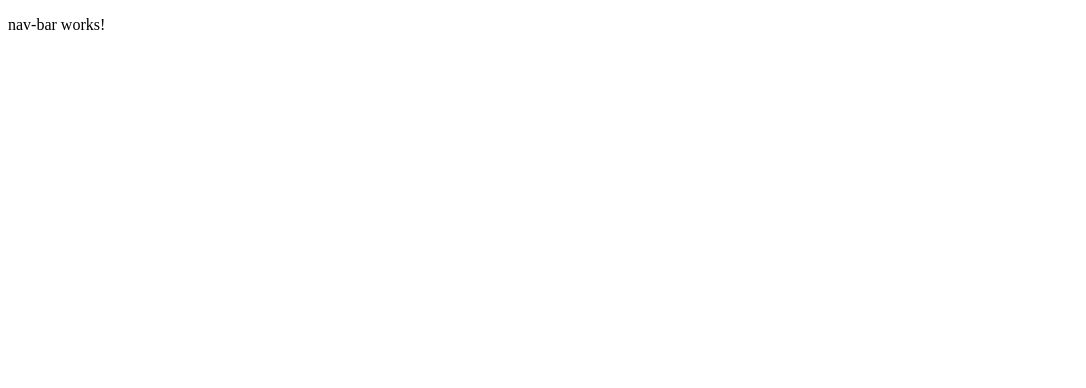
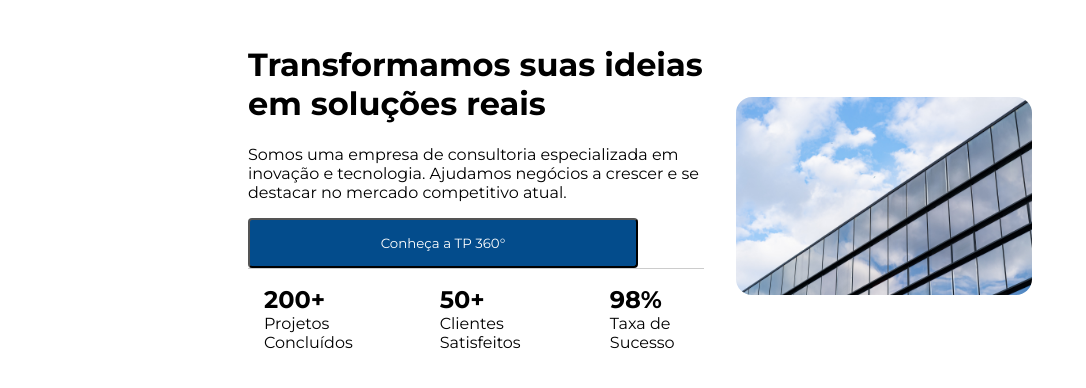
Before and after one commit to Gabriel-Alves-Sales/projeto-tp, an Angular app in the folder tp-consultoria/: page /home in a window 1280 px wide. Shown: the top 388 px of the page, without its empty margins (0-1086 px from the left). Built offline with nearby package versions, Linux system fonts and the light colour scheme.

Commit message:
WIP: home

```diff
--- a/tp-consultoria/angular.json
+++ b/tp-consultoria/angular.json
@@ -26,6 +26,7 @@
             "tsConfig": "tsconfig.app.json",
             "inlineStyleLanguage": "scss",
             "assets": [
+              "src/assets",
               {
                 "glob": "**/*",
                 "input": "public"
@@ -90,6 +91,7 @@
             "tsConfig": "tsconfig.spec.json",
             "inlineStyleLanguage": "scss",
             "assets": [
+              "src/assets",
               {
                 "glob": "**/*",
                 "input": "public"
--- /dev/null
+++ b/tp-consultoria/src/app/pages/home/components/home-values/home-values.component.html
@@ -0,0 +1,6 @@
+<div class="home-values">
+    <div class="home-values__numbers" *ngFor="let number of numbers">
+        <p>{{number.number}}</p>
+        <span>{{number.description}}</span>
+    </div>
+</div>
--- /dev/null
+++ b/tp-consultoria/src/app/pages/home/components/home-values/home-values.component.scss
@@ -0,0 +1,17 @@
+.home-values {
+    display: flex;
+    gap: 5rem;
+    border-top: 1px solid #ccc;
+    padding: 1rem;
+
+    &__numbers {
+        display: flex;
+        flex-direction: column;
+
+        p {
+            margin: unset;
+            font-weight: bold;
+            font-size: 24px;
+        }
+    }
+}
--- /dev/null
+++ b/tp-consultoria/src/app/pages/home/components/home-values/home-values.component.ts
@@ -0,0 +1,17 @@
+import { CommonModule } from '@angular/common';
+import { Component } from '@angular/core';
+import { IHomeValues } from './interfaces/home-values.interface';
+
+@Component({
+  selector: 'app-home-values',
+  imports: [CommonModule],
+  templateUrl: './home-values.component.html',
+  styleUrl: './home-values.component.scss'
+})
+export class HomeValuesComponent {
+  public numbers: Array<IHomeValues> = [
+    { number: '200+', description: 'Projetos Concluídos' },
+    { number: '50+', description: 'Clientes Satisfeitos' },
+    { number: '98%', description: 'Taxa de Sucesso' }
+  ]
+}
--- /dev/null
+++ b/tp-consultoria/src/app/pages/home/components/home-values/interfaces/home-values.interface.ts
@@ -0,0 +1,4 @@
+export interface IHomeValues{
+    number:string
+    description?:string
+}
--- a/tp-consultoria/src/app/pages/home/home.component.html
+++ b/tp-consultoria/src/app/pages/home/home.component.html
@@ -1 +1,28 @@
-<app-nav-bar></app-nav-bar>
+<main class="home">
+    <!--INFORMAÇÕES-->
+    <div class="home__info">
+        <!--TITULO-->
+        <h1>
+            Transformamos
+            suas ideias
+            em soluções reais
+        </h1>
+
+        <!--DESCRIÇÃO-->
+        <p>Somos uma empresa de consultoria especializada em inovação e tecnologia. Ajudamos negócios a crescer e se
+            destacar no mercado competitivo atual.
+        </p>
+
+        <!--BOTÃO DE AÇÃO-->
+        <button>Conheça a TP 360°</button>
+
+        <!--NÚMEROS ALCANÇADOS-->
+        <div class="home__numbers">
+            <app-home-values></app-home-values>
+        </div>
+    </div>
+
+    <div class="home__illustration">
+        <img src="../../../assets/banner-home.jpg" alt="">
+    </div>
+</main>
--- a/tp-consultoria/src/app/pages/home/home.component.scss
+++ b/tp-consultoria/src/app/pages/home/home.component.scss
@@ -0,0 +1,32 @@
+.home {
+    display: flex;
+    width: -webkit-fill-available;
+    padding: 1rem 15rem;
+    gap: 2rem;
+    align-items: center;
+
+    &__info {
+        button {
+            width: 390px;
+            height: 50px;
+            background-color: #034C8C;
+            border-radius: 4px;
+            color: white;
+        }
+    }
+
+    &__illustration {
+        width: 100%;
+        height: min-content;
+
+        img {
+            width: 100%;
+            height: 100%;
+            object-fit: contain;
+            object-position: left;
+            display: block;
+
+            border-radius: 16px;
+        }
+    }
+}
--- a/tp-consultoria/src/app/pages/home/imports/home.imports.ts
+++ b/tp-consultoria/src/app/pages/home/imports/home.imports.ts
@@ -1,9 +1,11 @@
 import { CommonModule } from "@angular/common"
 import { NavBarComponent } from "../../../shared/components/nav-bar/nav-bar.component"
+import { HomeValuesComponent } from "../components/home-values/home-values.component"
 
 export const HomeImports = [
     CommonModule,
 
     //COMPONENTS
-    NavBarComponent
+    NavBarComponent,
+    HomeValuesComponent
 ]
--- a/tp-consultoria/src/styles.scss
+++ b/tp-consultoria/src/styles.scss
@@ -1 +1,8 @@
 /* You can add global styles to this file, and also import other style files */
+@import url('https://fonts.googleapis.com/css2?family=Inter:ital,opsz,wght@0,14..32,100..900;1,14..32,100..900&family=Montserrat:ital,wght@0,100..900;1,100..900&display=swap');
+
+*,
+html,
+body {
+    font-family: "Montserrat", sans-serif;
+}
```
Also changed, not shown: tp-consultoria/src/assets/banner-home.jpg (added), 1 other file (tests, documents, lock files or other folders).
